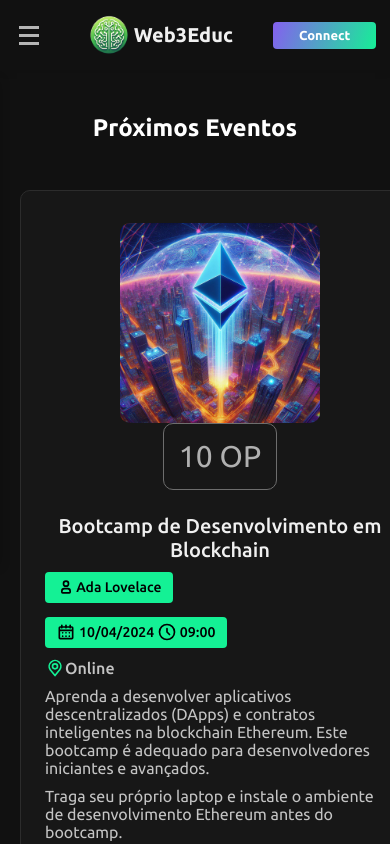
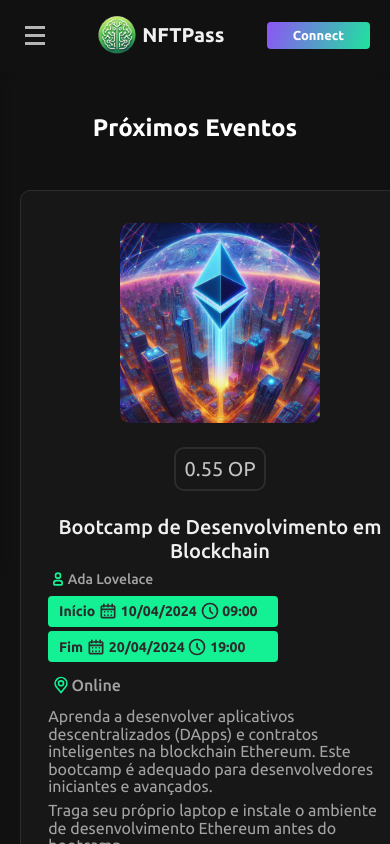
Before and after one commit to DecentraLearnWEB3/NFTPass, a React (Create React App) app in the folder frontend/: page /catalog in a window 390 px wide. Shown: the top 844 px of the page. Built offline with nearby package versions, Linux system fonts and the light colour scheme; the HTML template or start-up script is replaced by a standard one.

Commit message:
fetch data from  optimism network

```diff
--- a/frontend/src/components/Event.css
+++ b/frontend/src/components/Event.css
@@ -34,7 +34,7 @@
     padding        : 2em 2em 2em 0;
     display        : flex;
     flex-direction : column;
-    gap            : .6em;
+    gap            : .4em;
     justify-content: space-around;
 }
 
@@ -54,74 +54,84 @@
 
 .event .preco {
     text-align   : center;
-    border       : 1px solid #6d6d6d;
-    color        : #b0b0b0;
+    color        : #c4c4c4;
     border-radius: 10px;
-    padding      : .5em;
+    border       : 2px solid #2c2c2c;
+    padding      : .4em;
     width        : fit-content;
-    font-size    : 30px;
+    font-size    : 20px;
 }
 
 .event h3 {
     font-size  : 20px;
     font-weight: 500;
+    padding    : 0em .2em;
 }
 
 .event .author {
-    display         : flex;
-    flex-direction  : row;
-    align-items     : center;
-    color           : black;
-    border-radius   : 4px;
-    padding         : .4em .8em;
-    font-weight     : 500;
-    width           : fit-content;
-    background-color: var(--green-solana);
+    display       : flex;
+    flex-direction: row;
+    align-items   : center;
+    color         : #a3a3a3;
+    border-radius : 4px;
+    padding       : 0em .2em;
+    font-weight   : 500;
+    font-size     : 14px;
+    width         : fit-content;
+}
+
+.event .author svg {
+    color: var(--green-solana);
 }
 
 .event .dataHora {
     display         : flex;
     flex-direction  : row;
-    justify-content : center;
+    justify-content : flex-start;
     align-items     : center;
     gap             : .2em;
-    color           : black;
+    color           : #2c2c2c;
     border-radius   : 4px;
     padding         : .4em .8em;
-    font-weight     : 500;
-    width           : fit-content;
+    font-weight     : 600;
+    width           : 230px;
     background-color: var(--green-solana);
 }
 
-.event .authorDataHoraContainer {
+.event .dataHoraContainer {
     display       : flex;
-    flex-direction: row;
-    gap           : 1em;
+    flex-direction: column;
+    gap           : .3em;
+    font-size     : 14px;
+    padding       : 0 .2em;
 }
 
 .event .local {
     display       : flex;
     flex-direction: row;
     align-items   : center;
-    color         : #c4c4c4;
+    color         : #a3a3a3;
     font-weight   : 500;
+    padding       : .4em;
+    border-radius : 5px;
+    width         : fit-content;
 }
 
 .event .local svg {
     color: var(--green-solana);
 }
 
-.event .description {
-    color: #c4c4c4;
-}
+.event .description,
+.instructions {
+    color      : #a3a3a3;
+    padding    : 0 .2em;
+    line-height: 1.1;
 
-.event .instructions {
-    color: #c4c4c4;
 }
 
 .event button {
     text-transform  : uppercase;
-    margin-top      : 1em;
+    margin-top      : .4em;
     cursor          : pointer;
     padding         : 1em 2em;
     width           : 200px;
@@ -159,10 +169,10 @@
     }
 
     .event img {
-        margin: 2em 0 0 0;
+        margin: 2em 0em 1.5em 0em;
     }
 
-    .event .authorDataHoraContainer {
+    .event .dataHoraContainer {
         flex-direction: column;
         font-size     : 14px;
     }
--- a/frontend/src/components/Event.jsx
+++ b/frontend/src/components/Event.jsx
@@ -12,21 +12,32 @@ function Event({ event }) {
         </div>
         <div className='eventSubContainer'>
         <h3>{event.nome}</h3>
-            <div className='authorDataHoraContainer'>
-            <p className='author'>
+        <p className='author'>
                     <svg aria-hidden="true" xmlns="http://www.w3.org/2000/svg" width="20" height="20" fill="none" viewBox="0 0 24 24">
                     <path stroke="currentColor" strokeWidth="2" d="M7 17v1a1 1 0 0 0 1 1h8a1 1 0 0 0 1-1v-1a3 3 0 0 0-3-3h-4a3 3 0 0 0-3 3Zm8-9a3 3 0 1 1-6 0 3 3 0 0 1 6 0Z"/>
                     </svg>
                 {event.autor}
-                </p>
-                <p className='dataHora'>
+            </p>
+
+            <div className='dataHoraContainer'>
+
+                <p className='dataHora'>Início
                     <svg aria-hidden="true" xmlns="http://www.w3.org/2000/svg" width="20" height="20" fill="none" viewBox="0 0 24 24">
                     <path stroke="currentColor" strokeLinecap="round" strokeLinejoin="round" strokeWidth="2" d="M4 10h16m-8-3V4M7 7V4m10 3V4M5 20h14a1 1 0 0 0 1-1V7a1 1 0 0 0-1-1H5a1 1 0 0 0-1 1v12a1 1 0 0 0 1 1Zm3-7h.01v.01H8V13Zm4 0h.01v.01H12V13Zm4 0h.01v.01H16V13Zm-8 4h.01v.01H8V17Zm4 0h.01v.01H12V17Zm4 0h.01v.01H16V17Z"/>
-                    </svg>{event.data}
+                    </svg>{event.dataInicio}
                     <svg aria-hidden="true" xmlns="http://www.w3.org/2000/svg" width="20" height="20" fill="none" viewBox="0 0 24 24">
                     <path stroke="currentColor" strokeLinecap="round" strokeLinejoin="round" strokeWidth="2" d="M12 8v4l3 3m6-3a9 9 0 1 1-18 0 9 9 0 0 1 18 0Z"/>
                     </svg>
-                {event.hora}
+                {event.horaInicio}
+                </p>
+                <p className='dataHora'>Fim
+                    <svg aria-hidden="true" xmlns="http://www.w3.org/2000/svg" width="20" height="20" fill="none" viewBox="0 0 24 24">
+                    <path stroke="currentColor" strokeLinecap="round" strokeLinejoin="round" strokeWidth="2" d="M4 10h16m-8-3V4M7 7V4m10 3V4M5 20h14a1 1 0 0 0 1-1V7a1 1 0 0 0-1-1H5a1 1 0 0 0-1 1v12a1 1 0 0 0 1 1Zm3-7h.01v.01H8V13Zm4 0h.01v.01H12V13Zm4 0h.01v.01H16V13Zm-8 4h.01v.01H8V17Zm4 0h.01v.01H12V17Zm4 0h.01v.01H16V17Z"/>
+                    </svg>{event.dataFim}
+                    <svg aria-hidden="true" xmlns="http://www.w3.org/2000/svg" width="20" height="20" fill="none" viewBox="0 0 24 24">
+                    <path stroke="currentColor" strokeLinecap="round" strokeLinejoin="round" strokeWidth="2" d="M12 8v4l3 3m6-3a9 9 0 1 1-18 0 9 9 0 0 1 18 0Z"/>
+                    </svg>
+                {event.horaFim}
                 </p>
             </div>
                     <p className='local'><svg aria-hidden="true" xmlns="http://www.w3.org/2000/svg" width="20" height="20" fill="none" viewBox="0 0 24 24">
--- a/frontend/src/components/NavBar.tsx
+++ b/frontend/src/components/NavBar.tsx
@@ -47,7 +47,7 @@ function Navbar() {
 
             <div className={`${styles.logoContainer}`}>
               <a href='/'>
-                <img src={BrainLogo} alt="" />Web3Educ
+                <img src={BrainLogo} alt="" />NFTPass
               </a>
             </div>
 
--- a/frontend/src/pages/Catalog.jsx
+++ b/frontend/src/pages/Catalog.jsx
@@ -5,104 +5,79 @@ import './Catalog.css';
 
 const events = [
   {
-      nome: 'Bootcamp de Desenvolvimento em Blockchain',
-      descricao: 'Aprenda a desenvolver aplicativos descentralizados (DApps) e contratos inteligentes na blockchain Ethereum. Este bootcamp é adequado para desenvolvedores iniciantes e avançados.',
-      data: '10/04/2024',
-      hora: '09:00',
-      instrucoes: 'Traga seu próprio laptop e instale o ambiente de desenvolvimento Ethereum antes do bootcamp.',
-      autor: 'Ada Lovelace',
-      local: 'Online',
-      preco: '10'
+    "nome": "Bootcamp de Desenvolvimento em Blockchain",
+    "descricao": "Aprenda a desenvolver aplicativos descentralizados (DApps) e contratos inteligentes na blockchain Ethereum. Este bootcamp é adequado para desenvolvedores iniciantes e avançados.",
+    "dataInicio": "10/04/2024",
+    "dataFim": "20/04/2024",
+    "horaInicio": "09:00",
+    "horaFim": "19:00",
+    "autor": "Ada Lovelace",
+    "local": "Online",
+    "instrucoes": "Traga seu próprio laptop e instale o ambiente de desenvolvimento Ethereum antes do bootcamp.",
+    "imagem": null,
+    "preco": "0.55",
+    "link": "www.youtube.com/bootcampblockchain1",
+    "tipo": "normal"
   },
   {
-      nome: 'Hackathon de Finanças Descentralizadas (DeFi)',
-      descricao: 'Participe do hackathon de DeFi e colabore com outros desenvolvedores para criar soluções inovadoras para problemas financeiros utilizando contratos inteligentes e blockchain.',
-      data: '15/04/2024',
-      hora: '13:30',
-      instrucoes: 'Equipes de até 4 pessoas. Inscrições individuais também são bem-vindas.',
-      autor: 'Alan Turing',
-      local: 'Centro de Convenções da Cidade',
-      preco: '20'
+    "nome": "Hackathon de Finanças Descentralizadas (DeFi)",
+    "descricao": "Participe do hackathon de DeFi e colabore com outros desenvolvedores para criar soluções inovadoras para problemas financeiros utilizando contratos inteligentes e blockchain.",
+    "dataInicio": "15/04/2024",
+    "dataFim": "25/04/2024",
+    "horaInicio": "13:30",
+    "horaFim": "23:00",
+    "autor": "Alan Turing",
+    "local": "Centro de Convenções da Cidade",
+    "instrucoes": "Equipes de até 4 pessoas. Inscrições individuais também são bem-vindas.",
+    "imagem": null,
+    "preco": "0.20",
+    "link": "www.exemplo.com.br/linkcurso",
+    "tipo": "vip"
   },
   {
-      nome: 'Webinar: Introdução ao Metaverso',
-      descricao: 'Junte-se a nós para uma introdução ao conceito emergente do metaverso, suas aplicações potenciais e seu impacto na tecnologia e na sociedade.',
-      data: '20/04/2024',
-      hora: '11:00',
-      instrucoes: 'O webinar será transmitido ao vivo no YouTube. Inscreva-se com antecedência para receber o link de acesso.',
-      autor: 'Grace Hopper',
-      local: 'Online',
-      preco: '17'
+    "nome": "Webinar: Introdução ao Metaverso",
+    "descricao": "Junte-se a nós para uma introdução ao conceito emergente do metaverso, suas aplicações potenciais e seu impacto na tecnologia e na sociedade.",
+    "dataInicio": "20/04/2024",
+    "dataFim": "20/04/2024",
+    "horaInicio": "11:00",
+    "horaFim": "13:00",
+    "autor": "Grace Hopper",
+    "local": "Online",
+    "instrucoes": "O webinar será transmitido ao vivo no YouTube. Inscreva-se com antecedência para receber o link de acesso.",
+    "imagem": null,
+    "preco": "0.17",
+    "link": "www.youtube.com/webnarmetaverso",
+    "tipo": "normal"
   },
   {
-      nome: 'Workshop: Construindo Aplicações Descentralizadas (DApps) com React e Solidity',
-      descricao: 'Aprenda a desenvolver DApps usando React para o front-end e Solidity para o back-end na blockchain Ethereum. Este workshop é adequado para desenvolvedores web interessados em blockchain.',
-      data: '25/04/2024',
-      hora: '16:00',
-      instrucoes: 'Conhecimento básico de React é recomendado. Traga seu laptop com Node.js e truffle instalados.',
-      autor: 'Linus Torvalds',
-      local: 'Universidade Técnica Local',
-      preco: '12'
+    "nome": "Workshop: Construindo Aplicações Descentralizadas (DApps) com React e Solidity",
+    "descricao": "Aprenda a desenvolver DApps usando React para o front-end e Solidity para o back-end na blockchain Ethereum. Este workshop é adequado para desenvolvedores web interessados em blockchain.",
+    "dataInicio": "25/04/2024",
+    "dataFim": "25/04/2024",
+    "horaInicio": "16:00",
+    "horaFim": "20:00",
+    "autor": "Linus Torvalds",
+    "local": "Universidade Técnica Local",
+    "instrucoes": "Conhecimento básico de React é recomendado. Traga seu laptop com Node.js e truffle instalados.",
+    "imagem": null,
+    "preco": "0.12",
+    "link": "www.exemplo.com",
+    "tipo": "master"
   },
   {
-      nome: 'Meetup de NFTs: Explorando o Mundo dos Tokens Não Fungíveis',
-      descricao: 'Junte-se a outros entusiastas de blockchain e NFTs para discutir tendências, projetos recentes e o futuro dos tokens não fungíveis.',
-      data: '30/04/2024',
-      hora: '18:30',
-      instrucoes: 'O evento será realizado em um espaço de coworking. Confirme sua presença com antecedência.',
-      autor: 'Margaret Hamilton',
-      local: 'Coworking Space X',
-      preco: '22'
-    },
-    {
-      nome: 'Hackathon de Blockchain para Soluções Ambientais',
-      descricao: 'Participe do hackathon focado em encontrar soluções sustentáveis utilizando tecnologia blockchain. Desenvolva projetos que possam ter um impacto positivo no meio ambiente.',
-      data: '05/05/2024',
-      hora: '14:00',
-      instrucoes: 'Aberto para desenvolvedores, designers e entusiastas da sustentabilidade.',
-      autor: 'John McCarthy',
-      local: 'Parque Ambiental da Cidade',
-      preco: '42'
-    },
-    {
-      nome: 'Curso Avançado de Contratos Inteligentes',
-      descricao: 'Aprofunde seus conhecimentos em contratos inteligentes com este curso avançado. Aprenda técnicas avançadas de programação e boas práticas para desenvolvimento de contratos inteligentes.',
-      data: '10/05/2024',
-      hora: '10:00',
-      instrucoes: 'Requisitos: conhecimento básico de Solidity e experiência em desenvolvimento de DApps.',
-      autor: 'Guido van Rossum',
-      local: 'Faculdade de Tecnologia Y',
-      preco: '16'
-    },
-    {
-      nome: 'Webinar: O Futuro da Web Descentralizada (Web3)',
-      descricao: 'Participe deste webinar para discutir o futuro da web descentralizada, incluindo tendências, desafios e oportunidades. Conheça os principais projetos e tecnologias emergentes.',
-      data: '15/05/2024',
-      hora: '19:00',
-      instrucoes: 'Aberto para todos. Inscreva-se para garantir sua vaga.',
-      autor: 'Yukihiro Matsumoto',
-      local: 'Online',
-      preco: '10'
-    },
-    {
-      nome: 'Meetup de Desenvolvedores Ethereum',
-      descricao: 'Encontre-se com outros desenvolvedores Ethereum para compartilhar ideias, projetos e experiências. Faça networking e conheça as últimas novidades da comunidade.',
-      data: '20/05/2024',
-      hora: '17:30',
-      instrucoes: 'O meetup será realizado em um café. Venha preparado para discutir suas experiências e desafios.',
-      autor: 'Bjarne Stroustrup',
-      local: 'Café da Esquina',
-      preco: '25'
-    },
-    {
-      nome: 'Bootcamp de Desenvolvimento de DApps em Polkadot',
-      descricao: 'Aprenda a construir aplicativos descentralizados na plataforma Polkadot. Este bootcamp aborda conceitos fundamentais e práticos de desenvolvimento na blockchain Polkadot.',
-      data: '25/05/2024',
-      hora: '10:00',
-      instrucoes: 'Requisitos: conhecimento básico de JavaScript e familiaridade com conceitos de blockchain.',
-      autor: 'Anders Hejlsberg',
-      local: 'Centro de Convenções Polkadot',
-      preco: '33'
+    "nome": "Meetup de NFTs: Explorando o Mundo dos Tokens Não Fungíveis",
+    "descricao": "Junte-se a outros entusiastas de blockchain e NFTs para discutir tendências, projetos recentes e o futuro dos tokens não fungíveis.",
+    "dataInicio": "30/04/2024",
+    "dataFim": "30/04/2024",
+    "horaInicio": "18:30",
+    "horaFim": "19:30",
+    "autor": "Margaret Hamilton",
+    "local": "Coworking Space X",
+    "instrucoes": "O evento será realizado em um espaço de coworking. Confirme sua presença com antecedência.",
+    "imagem": null,
+    "preco": "0.22",
+    "link": "www.meetup.com",
+    "tipo": "vip"
   }
   ];
 
--- a/frontend/src/pages/Dashboard.tsx
+++ b/frontend/src/pages/Dashboard.tsx
@@ -1,5 +1,4 @@
 import React, { useEffect, useState } from 'react';
-import Curso from '../components/Curso';
 import "./Dashboard.css";
 import { Alchemy, Network } from "alchemy-sdk";
 import MetaMaskService from '../services/MetaMaskService';
@@ -9,13 +8,15 @@ const Dashboard: React.FC = () => {
   const [nfts, setNfts] = useState<any[]>([]);
   const [loading, setLoading] = useState<boolean>(true);
 
+  let imgNft;
+
   useEffect(() => {
 
     const fetchNFTs = async () => {
       try {
         const alchemy = new Alchemy({
-          apiKey: "ARbgMAZSfIQRR9iNa5bnE1tBoyNk74se",
-          network: Network.ETH_MAINNET,
+          apiKey: "O8e2EDz-LUqlqfWWZDG2-CKo3wdOtxBL",
+          network: Network.OPT_SEPOLIA,
         });
 
         const address: string | null = await MetaMaskService.connectToMetaMask();
@@ -34,12 +35,23 @@ const Dashboard: React.FC = () => {
 
           // Fetch metadata for a particular NFT:
             console.log("fetching metadata for a Crypto Coven NFT...");
+
             const response = await alchemy.nft.getNftMetadata(
-              "0x25ed58c027921E14D86380eA2646E3a1B5C55A8b",
-              "5832"
+              "0xe2a5801e941b5BAfcf5F4d705Cf2379C2286267b",
+              "1"
+            );
+
+            const img = await alchemy.nft.getNftMetadata(
+              "0xe2a5801e941b5BAfcf5F4d705Cf2379C2286267b",
+              "1"
             );
 
             console.log(response);
+            console.log(img.image.cachedUrl);
+            console.log(img.image.originalUrl);
+
+            imgNft = img.image.cachedUrl;
+            console.log(imgNft);
 
         setLoading(false);
       } catch (error) {
@@ -58,10 +70,13 @@ const Dashboard: React.FC = () => {
   return (
     <div className="dashboard">
       <h2>Meus NFTs</h2>
+
+
       <div className="nft-list">
         {nfts.map((nft, index) => (
           <div key={index} className="nft">
             <h3>{nft.title}</h3>
+            <img src={nft.image.cachedUrl} alt="Imagem NFT" />
             <p>{nft.description}</p>
           </div>
         ))}
--- a/frontend/src/pages/Home.css
+++ b/frontend/src/pages/Home.css
@@ -2,9 +2,11 @@
     margin         : 5em;
     display        : flex;
     flex-direction : row;
+    gap            : 2em;
     justify-content: center;
     align-items    : center;
     max-width      : 800px;
+    padding        : 2em;
 }
 
 .subhero {
@@ -18,9 +20,10 @@
 }
 
 .subhero h1 {
-    font-size  : 60px;
+    font-size  : 50px;
     font-weight: bold;
     color      : #ffffff;
+    width      : fit-content;
 }
 
 .subhero p {
@@ -96,6 +99,7 @@
         margin        : 10%;
         flex-direction: column;
         gap           : 2em;
+        padding       : 1em;
     }
 
     .subhero {
--- a/frontend/src/pages/Home.tsx
+++ b/frontend/src/pages/Home.tsx
@@ -9,8 +9,8 @@ function Home() {
     <div>
       <section className='hero'>
         <div className='subhero'>
-          <h1>Educação com liberdade.</h1>
-          <p>Explore uma abordagem revolucionária para o aprendizado, onde a blockchain oferece liberdade total e personalizada na sua educação.</p>
+          <h1>Acesso descentralizado ao conhecimento.</h1>
+          <p>Com o NFT PASS você pode ter acesso exclusivo a conteúdos valiosos e experiências únicas, tudo de forma descentralizada e transparente.</p>
           <button>
             <svg stroke="currentColor" fill="currentColor"  viewBox="0 0 16 16" focusable="false"  height="1em" width="1em" xmlns="http://www.w3.org/2000/svg"><path d="M11.251.068a.5.5 0 0 1 .227.58L9.677 6.5H13a.5.5 0 0 1 .364.843l-8 8.5a.5.5 0 0 1-.842-.49L6.323 9.5H3a.5.5 0 0 1-.364-.843l8-8.5a.5.5 0 0 1 .615-.09z"></path>
             </svg>
```
Also changed, not shown: frontend/src/components/Curso.css (deleted, +0 -63 lines), frontend/src/components/Curso.tsx (deleted, +0 -29 lines). Lines whose indentation alone changed are shown as unchanged.
